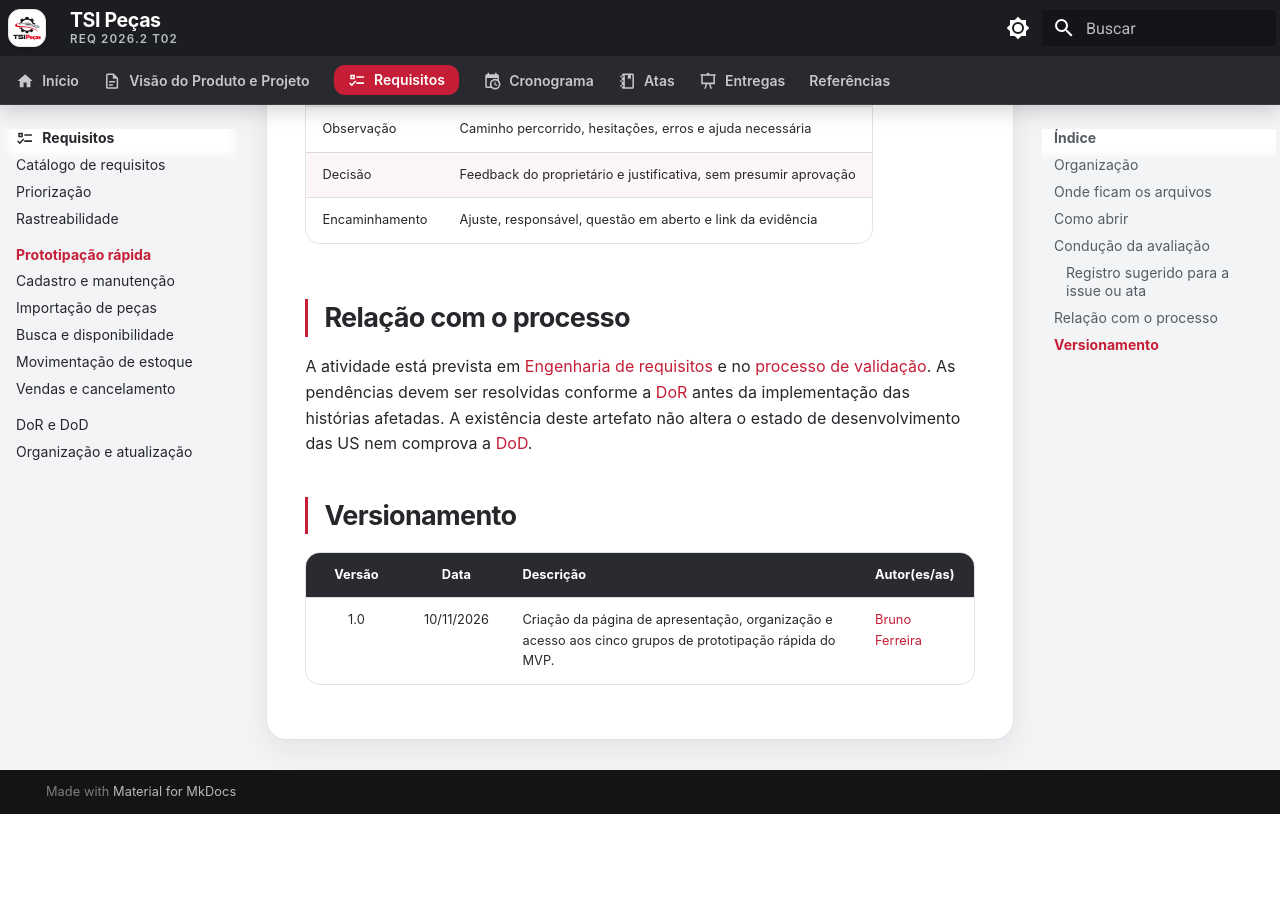
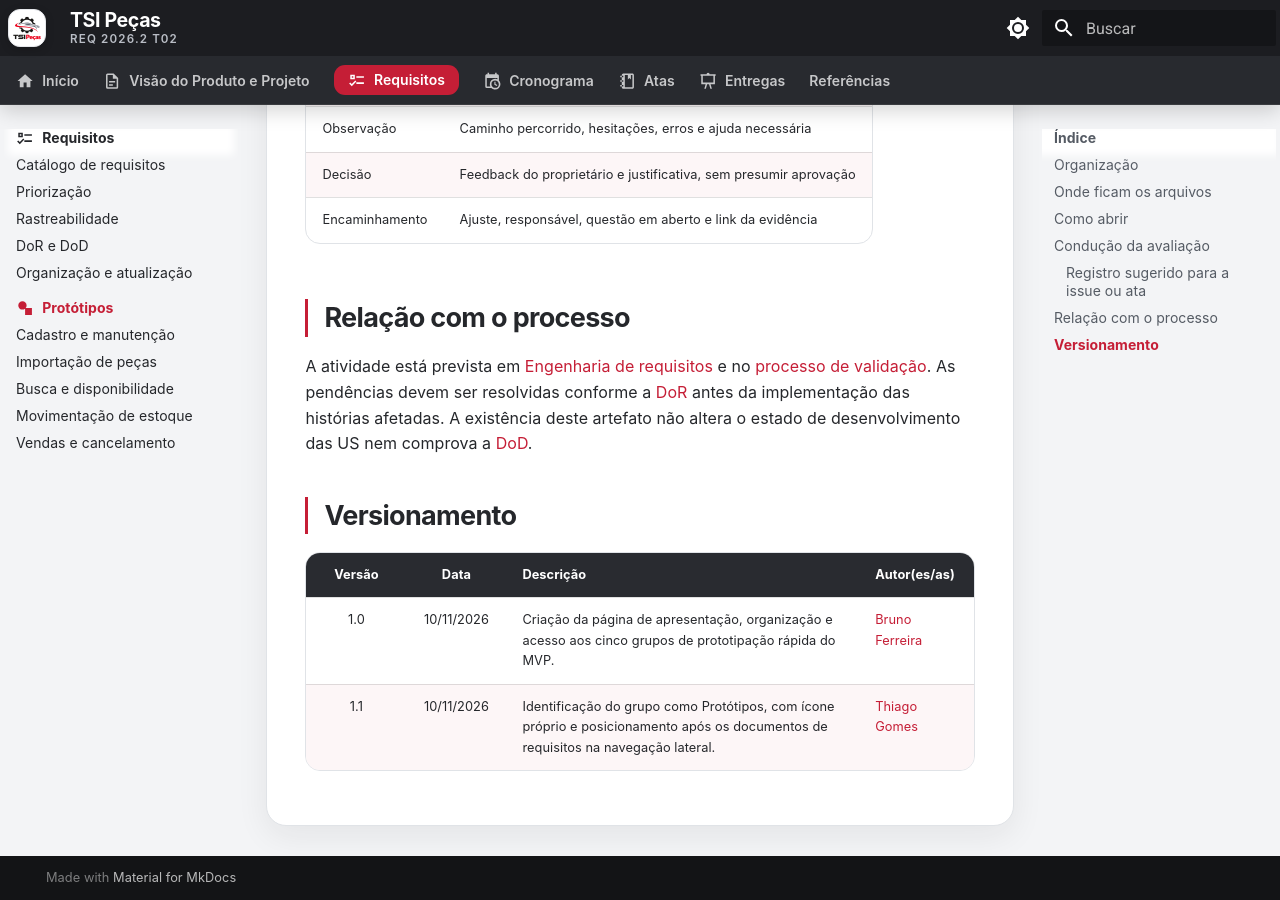
Before and after one commit to mdsreq-fga-unb/REQ-202562-T02-TSI-AutoPecas, an MkDocs documentation site: the page built from docs/prototipos/index.md, in a window 1280 px wide and 900 px high, scrolled down 2219 px. Built offline with MkDocs 1.6.1 and Material for MkDocs 9.7.7, drawn with Linux system fonts in a browser that asks for light colours; comment, search, counter and statistics services are not loaded; before the commit the page ends 3033 px from its top, so only the background shows below that; some of the changed text lies outside the part shown.

Commit message:
docs: altera navegação lateral requisitos

```diff
--- a/docs/prototipos/index.md
+++ b/docs/prototipos/index.md
@@ -1,3 +1,7 @@
+---
+icon: material/drawing
+---
+
 # Prototipação rápida do MVP
 
 Artefatos de **representação de requisitos**, produzidos para avaliar os fluxos com o
@@ -37,7 +41,7 @@ docs/prototipos/
 
 A pasta pertence à documentação porque contém artefatos de engenharia de requisitos.
 O MkDocs copia a interface estática junto às páginas, e a navegação fica em
-**Requisitos → Prototipação rápida**. A aplicação de produção permanece em `frontend/`
+**Requisitos → Protótipos**. A aplicação de produção permanece em `frontend/`
 e `backend/`; este JavaScript não deve ser incorporado como implementação das US.
 
 ## Como abrir
@@ -88,3 +92,4 @@ o estado de desenvolvimento das US nem comprova a [DoD](../visao-produto/dor-e-d
 | Versão | Data | Descrição | Autor(es/as) |
 | :----: | :--: | --- | --- |
 | 1.0 | 10/11/2026 | Criação da página de apresentação, organização e acesso aos cinco grupos de prototipação rápida do MVP. | [Bruno Ferreira](https://github.com/brunnf) |
+| 1.1 | 10/11/2026 | Identificação do grupo como Protótipos, com ícone próprio e posicionamento após os documentos de requisitos na navegação lateral. | [Thiago Gomes](https://github.com/thgomxs) |
--- a/mkdocs.yml
+++ b/mkdocs.yml
@@ -87,15 +87,15 @@ nav:
       - Catálogo de requisitos: visao-produto/requisitos-de-software.md
       - Priorização: visao-produto/priorizacao.md
       - Rastreabilidade: visao-produto/rastreabilidade.md
-      - Prototipação rápida:
+      - DoR e DoD: visao-produto/dor-e-dod.md
+      - Organização e atualização: visao-produto/historico-de-evolucao.md
+      - Protótipos:
           - prototipos/index.md
           - Cadastro e manutenção: prototipos/01-cadastro.md
           - Importação de peças: prototipos/02-importacao.md
           - Busca e disponibilidade: prototipos/03-busca.md
           - Movimentação de estoque: prototipos/04-estoque.md
           - Vendas e cancelamento: prototipos/05-vendas.md
-      - DoR e DoD: visao-produto/dor-e-dod.md
-      - Organização e atualização: visao-produto/historico-de-evolucao.md
   - Cronograma: visao-produto/cronograma-e-entregas.md
   - Atas:
       - atas/index.md
```
